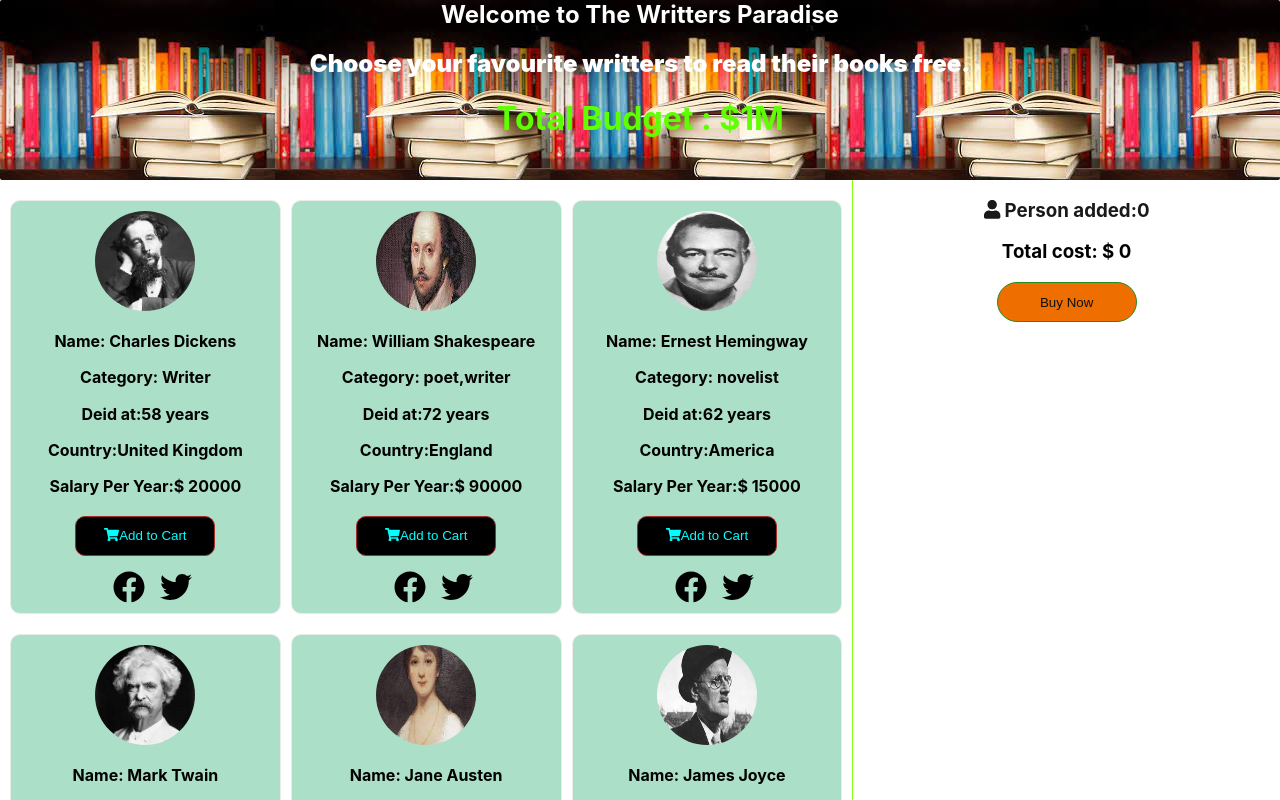
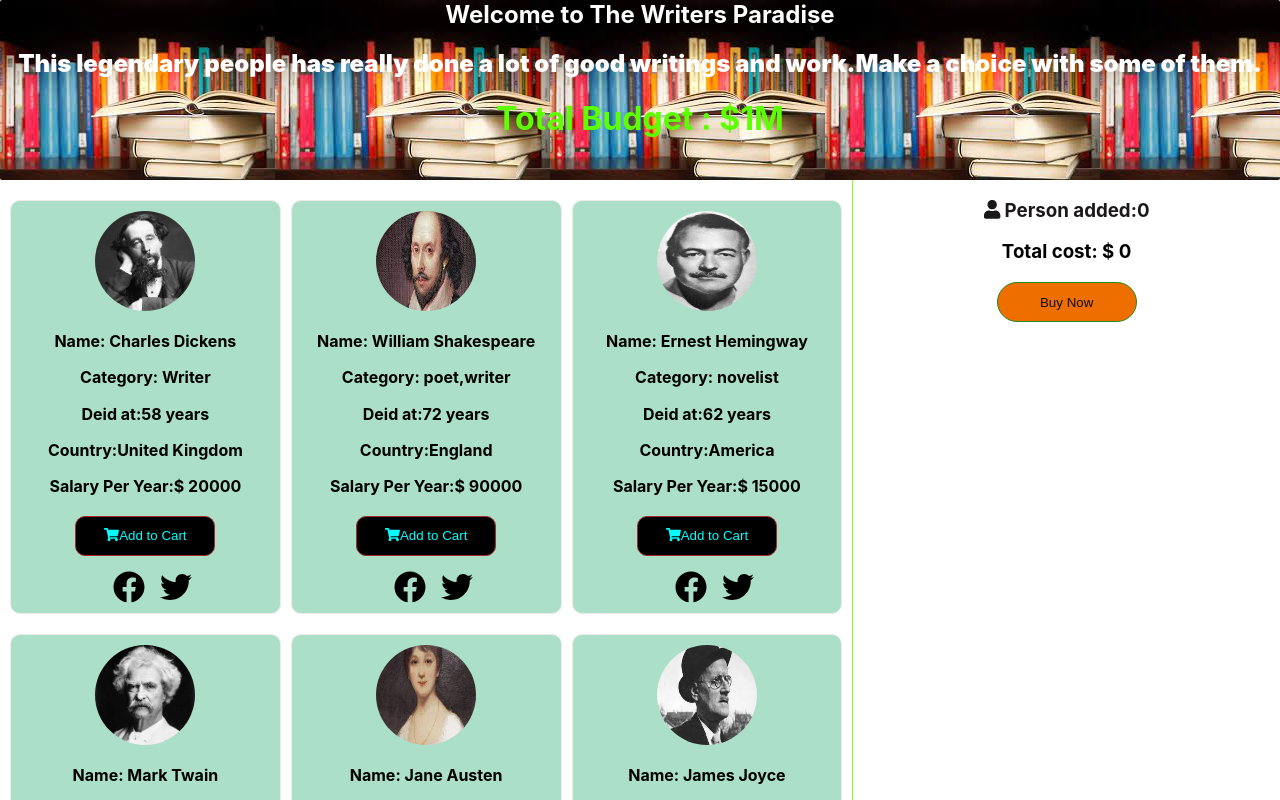
Before and after one commit to mahlilmahee/genius-people, a React (Create React App) app in the folder great-gathering/: page / in a window 1280 px wide. Shown: the top 800 px of the page. Built offline with nearby package versions, Linux system fonts and the light colour scheme.

Commit message:
added at last

```diff
--- a/great-gathering/src/Components/Header/Header.js
+++ b/great-gathering/src/Components/Header/Header.js
@@ -6,8 +6,8 @@ const Header = () => {
         <div>
            <header>
                <div className='headerimg'>
-         <h2 className='textcolor' className="headline">Welcome to The  Writters Paradise  </h2>
-         <h2 className="textcolor"> Choose your favourite writters to read their books free.
+         <h2 className='textcolor' className="headline">Welcome to The  Writers Paradise  </h2>
+         <h2 className="textcolor">This legendary people has really done a lot of good writings and work.Make a choice with some of them.
          </h2>
 
          <h1 className='textcolorOther'> Total Budget : $1M</h1>
--- a/great-gathering/src/Components/Select/Select.js
+++ b/great-gathering/src/Components/Select/Select.js
@@ -14,7 +14,7 @@ const Select = () => {
     const selectPlayer=(player)=>{
 
      const idOfPlayer=player.key;
-     console.log(idOfPlayer);
+    //  console.log(idOfPlayer);
      const matchingElement=cart.find(player=>player.key===idOfPlayer);
      if(!matchingElement){
          const newCart=[...cart,player];
```
